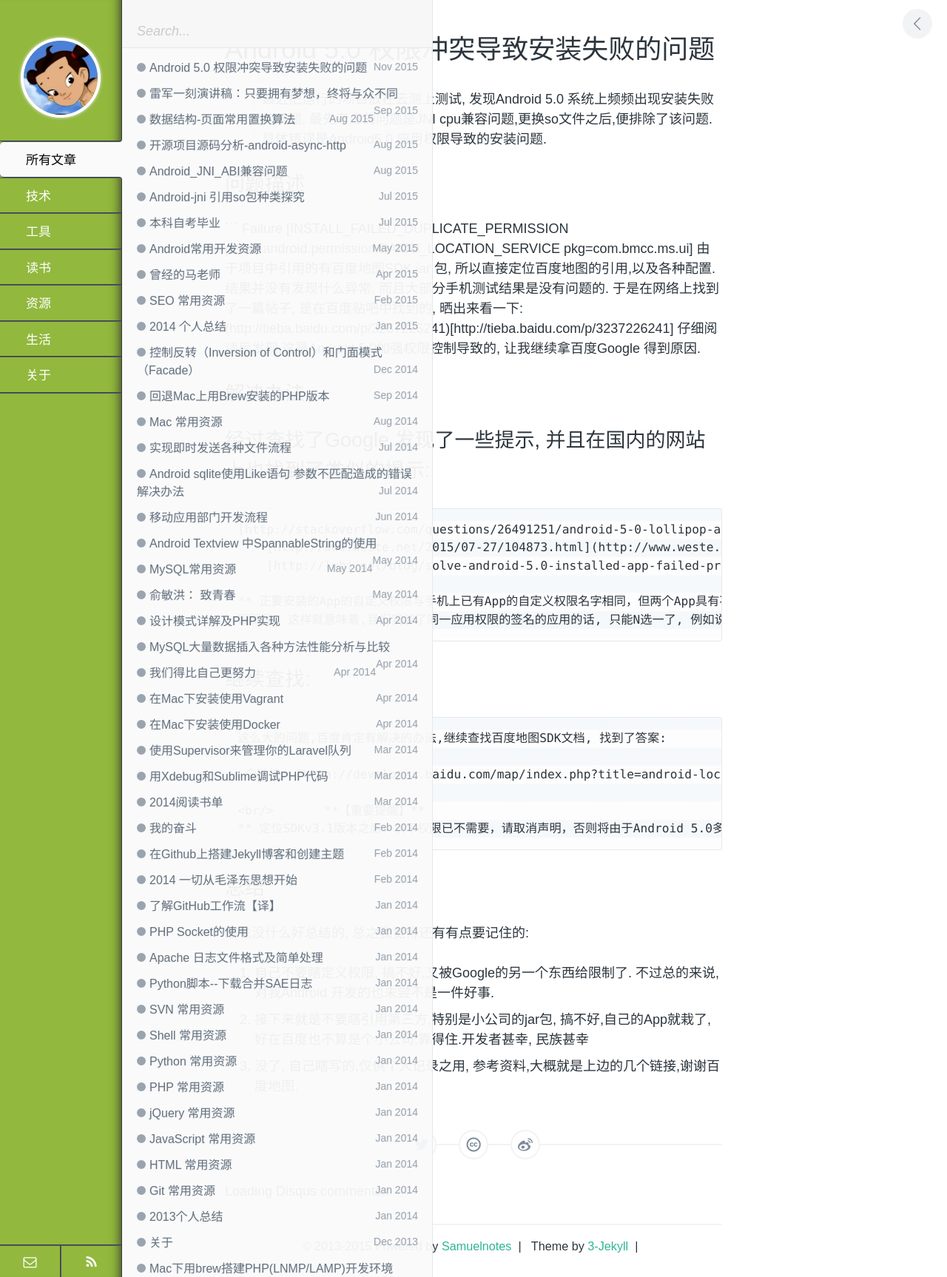
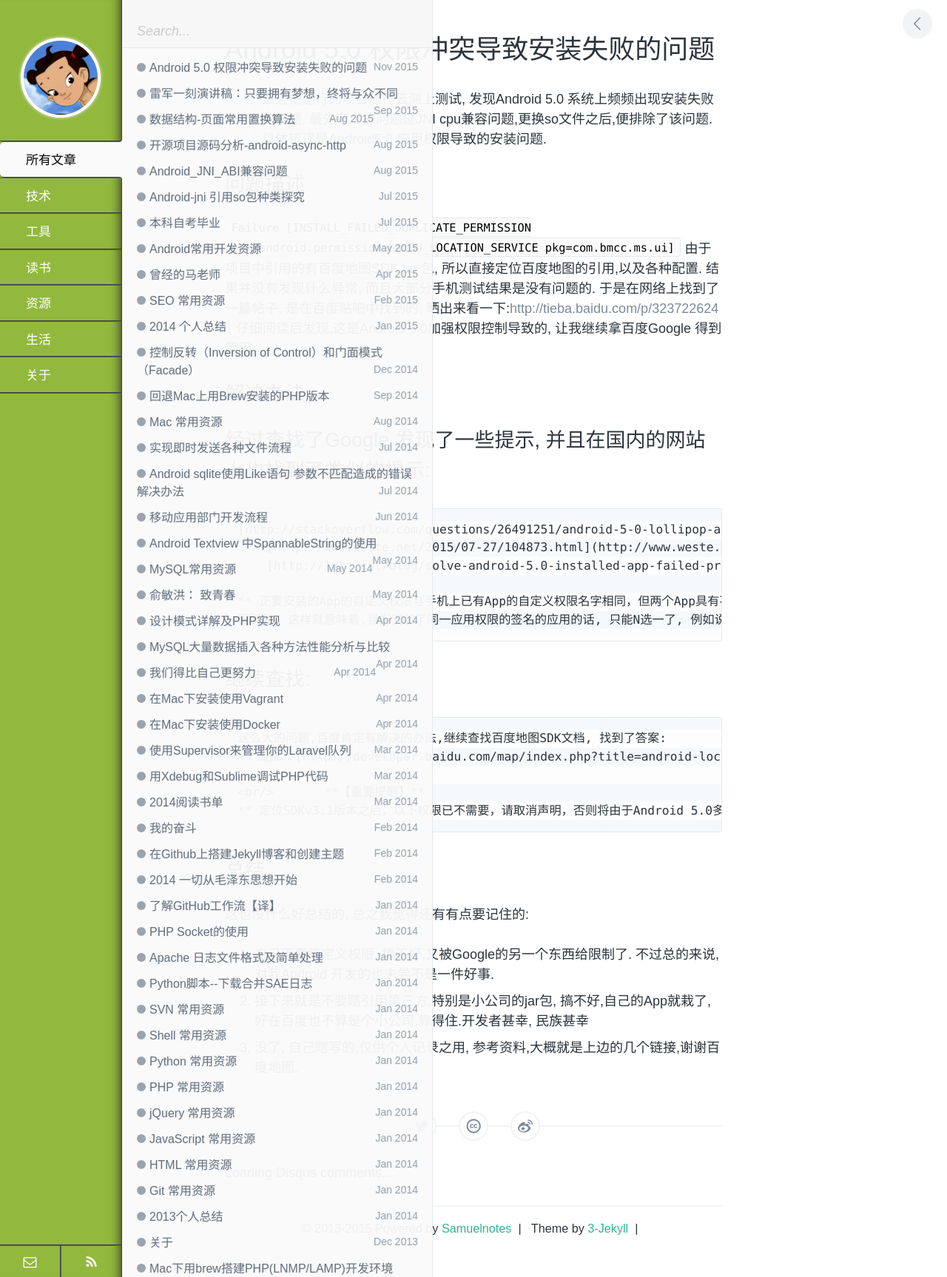
Before and after one commit to samuelhehe/samuelhehe.github.io, a Jekyll site: the page built from _posts/tech/2015-11-10-android-permission-issue.md, in a window 1280 px wide. Shown: the whole page at 74% size. Built offline with Jekyll 4.4.1, drawn with Linux system fonts in a browser that asks for light colours; comment, search, counter and statistics services are not loaded.

Commit message:
Update 2015-11-10-android-permission-issue.md

````diff
--- a/_posts/tech/2015-11-10-android-permission-issue.md
+++ b/_posts/tech/2015-11-10-android-permission-issue.md
@@ -11,13 +11,14 @@
 
 # 问题描述
 
-``` Failure [INSTALL_FAILED_DUPLICATE_PERMISSION perm=android.permission.BAIDU_LOCATION_SERVICE pkg=com.bmcc.ms.ui]      由于项目中引用的有百度地图SDK jar 包, 所以直接定位百度地图的引用,以及各种配置. 结果并没有发现什么异常, 而且大部分手机测试结果是没有问题的.
-于是在网络上找到了一篇帖子, 是在百度贴吧中找到的, 晒出来看一下:(http://tieba.baidu.com/p/3237226241)[http://tieba.baidu.com/p/3237226241]
+  ``` Failure [INSTALL_FAILED_DUPLICATE_PERMISSION perm=android.permission.BAIDU_LOCATION_SERVICE pkg=com.bmcc.ms.ui] ```
+    由于项目中引用的有百度地图SDK jar 包, 所以直接定位百度地图的引用,以及各种配置. 结果并没有发现什么异常,  而且大部分手机测试结果是没有问题的.
+于是在网络上找到了一篇帖子, 是在百度贴吧中找到的, 晒出来看一下:[http://tieba.baidu.com/p/3237226241](http://tieba.baidu.com/p/3237226241)
 仔细阅读后发现,这是Android 5.0加强权限控制导致的, 让我继续拿百度Google 得到原因.
 
 # 解决办法
+
 ## 经过查找了Google,发现了一些提示, 并且在国内的网站上也找到了类似的提示:
-
 	[http://stackoverflow.com/questions/26491251/android-5-0-lollipop-app-install-shows-unknown-error-code-during-application-ins](http://stackoverflow.com/questions/26491251/android-5-0-lollipop-app-install-shows-unknown-error-code-during-application-ins) 	[http://stackoverflow.com/questions/27043933/install-failed-duplicate-permission-c2d-message](http://stackoverflow.com/questions/27043933/install-failed-duplicate-permission-c2d-message)
 		[http://www.weste.net/2015/07-27/104873.html](http://www.weste.net/2015/07-27/104873.html)
 		[http://lmbj.net/blog/solve-android-5.0-installed-app-failed-problem/](http://lmbj.net/blog/solve-android-5.0-installed-app-failed-problem/)
@@ -26,8 +27,8 @@
 	很明显, 这样就意味着,我们安装了同一应用权限的签名的应用的话, 只能N选一了, 例如说安装了引用了百度地图sdk的应用,也就只能安装一个, 怪不得安装不成功, 问题找到了.
 
 ## 继续查找:
+
 	这么大的问题,百度肯定有解决的办法,继续查找百度地图SDK文档, 找到了答案:
-
 	+个链接: [http://developer.baidu.com/map/index.php?title=android-locsdk/guide/v5-0](http://developer.baidu.com/map/index.php?title=android-locsdk/guide/v5-0)
 
 	<br/>
````
